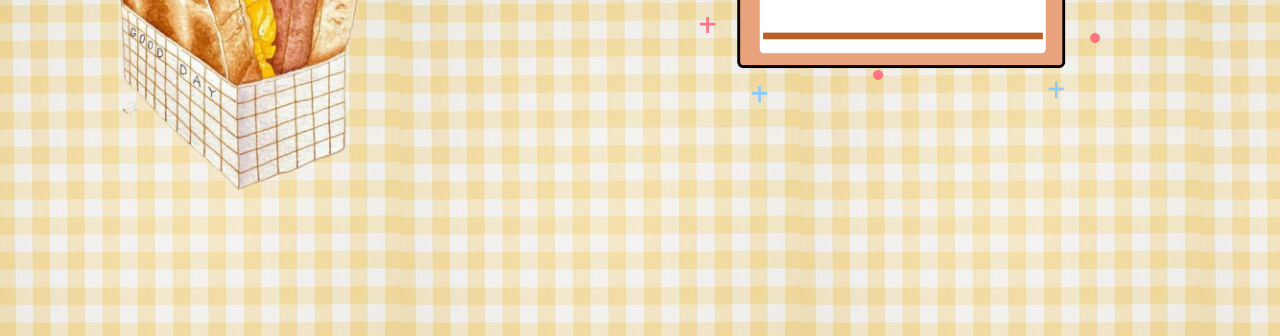
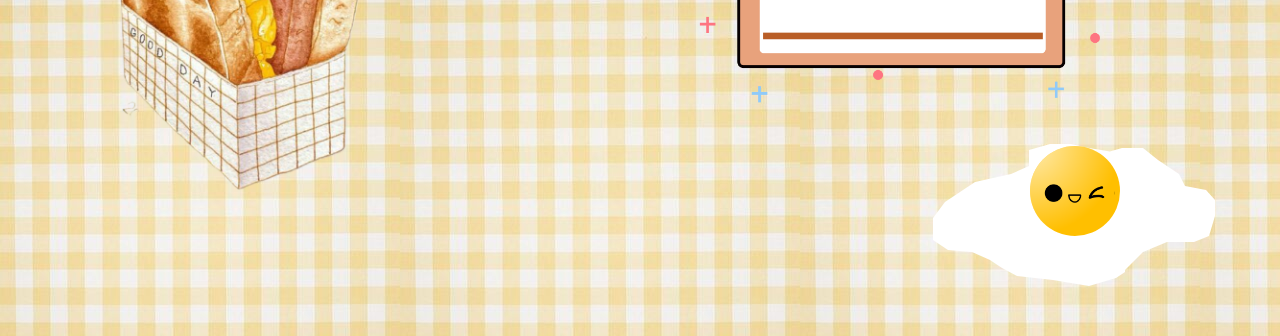
Before and after one commit to thegoatannie/egg_sandwich_final, a plain HTML site: page index.html in a window 1280 px wide. Shown: the part 464-800 px from the top of the page. Drawn offline with Linux system fonts and the light colour scheme; a web font is replaced by a local one.

Commit message:
saving_7

```diff
--- a/index.html
+++ b/index.html
@@ -104,6 +104,39 @@
       margin: auto;
       max-height: 60vh;
     }
+
+  .egg {
+    position: absolute;
+    width: 300px;
+    height: 200px;
+    bottom: 0px;
+    right: 50px;
+    background-color: white;
+    clip-path: polygon(57% 9%, 64% 6%, 71% 6%, 76% 12%, 83% 19%, 85% 25%, 92% 27%, 95% 32%, 95% 40%, 93% 50%, 88% 53%, 79% 53%, 71% 58%, 65% 67%, 65% 68%, 62% 71%, 53% 75%, 41% 72%, 29% 70%, 24% 66%, 20% 62%, 14% 58%, 6% 57%, 1% 52%, 1% 41%, 5% 33%, 15% 23%, 27% 19%, 33% 15%, 33% 7%, 40% 4%, 47% 4%, 53% 6%, 61% 8%, 60% 8%, 59% 9%);
+}
+
+  .yolk {
+    position: absolute;
+    width: 90px;
+    height: 90px;
+    bottom: 100px;
+    right: 160px;
+    background-color: hsl(45, 100%, 50%);
+    background-image: radial-gradient(circle at top left, rgba(255, 255, 255, 0.7) 0%, rgba(255, 255, 255, 0) 70%);
+    clip-path: circle(50% at 50% 50%);
+}
+
+
+  .smile {
+    position: absolute;
+    width: 80px;
+    height: 100px;
+    bottom: 100px;
+    right: 165px;
+    background-image: url('pngegg (5).png');
+    background-position: center;
+    background-size: 70px;
+  }
   </style>
 
   <body>
@@ -122,6 +155,15 @@
           </button>
         </a>
       </div>
+
+      <div class="egg">
+        </div>
+      <div class="yolk">
+      </div>
+      <div class="smile">
+      </div>
+
+
     </main>
   </body>
 </html>
```
